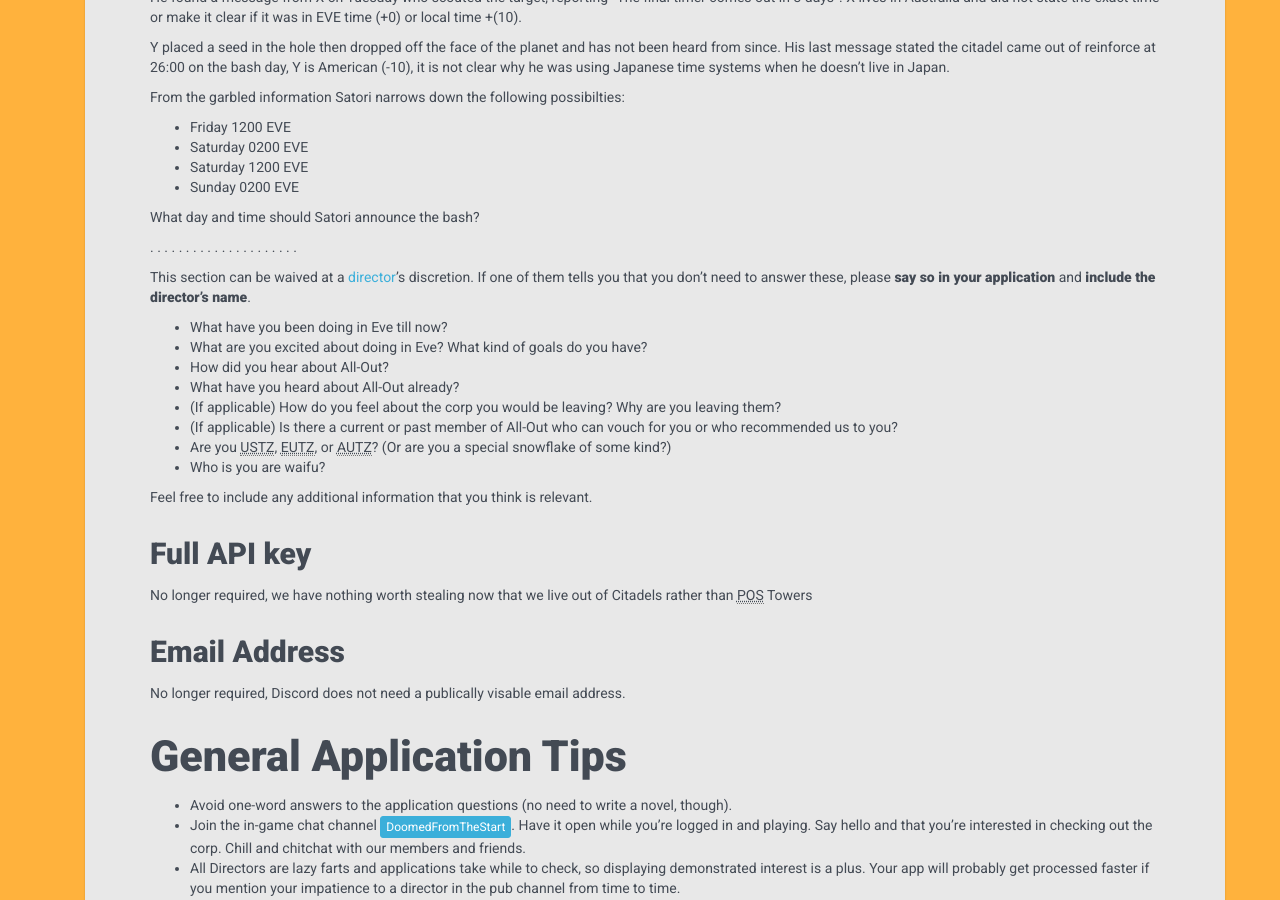
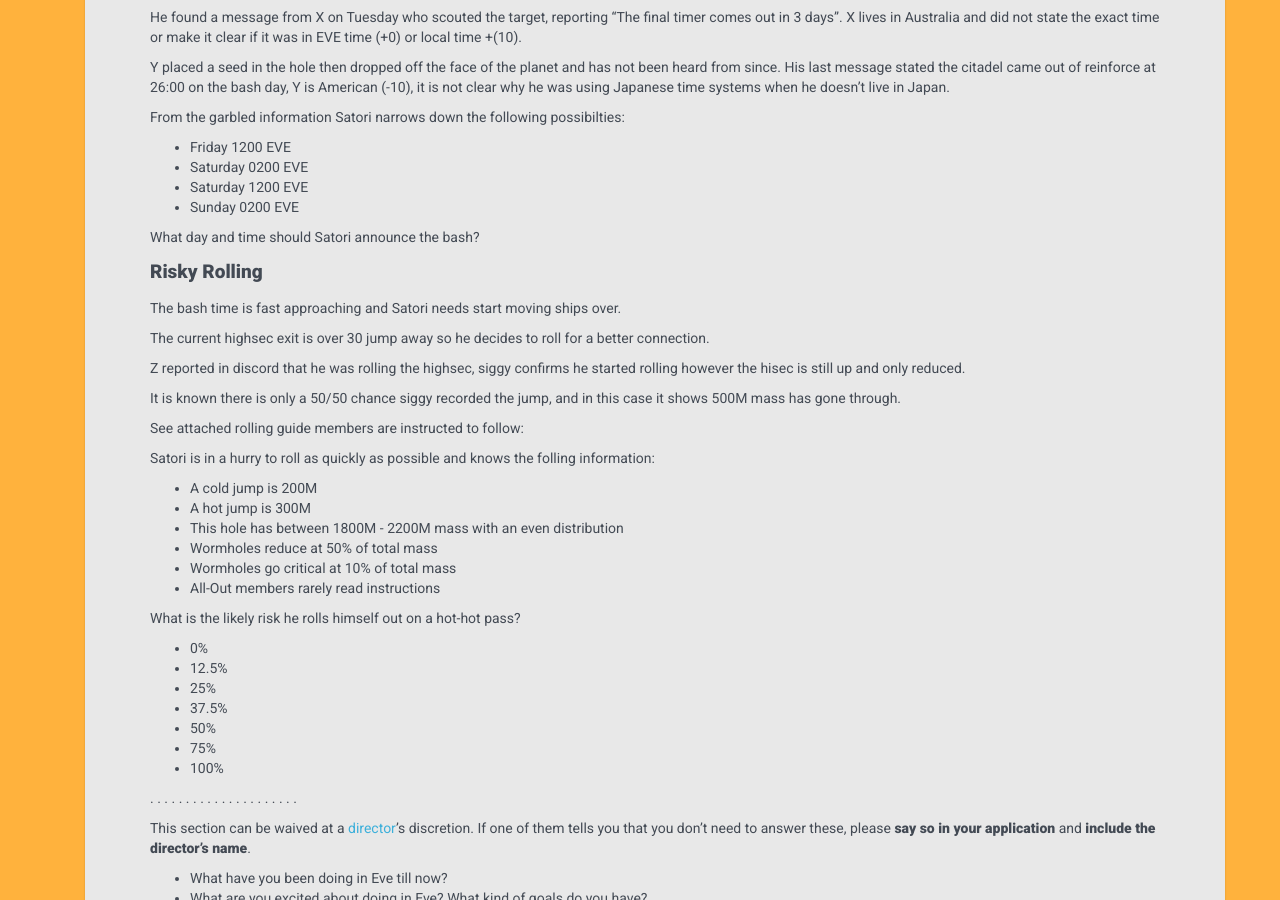
Before and after one commit to all-out/guides, a Jekyll site: the page built from _guides/applying.md, in a window 1280 px wide and 900 px high, scrolled down 900 px. Built offline with Jekyll 4.4.1, drawn with Linux system fonts in a browser that asks for light colours.

Commit message:
Update applying.md

```diff
--- a/_guides/applying.md
+++ b/_guides/applying.md
@@ -37,6 +37,36 @@ From the garbled information Satori narrows down the following possibilties:
 * Sunday 0200 EVE
 
 What day and time should Satori announce the bash?
+
+#### Risky Rolling
+The bash time is fast approaching and Satori needs start moving ships over.
+
+The current highsec exit is over 30 jump away so he decides to roll for a better connection.
+
+Z reported in discord that he was rolling the highsec, siggy confirms he started rolling however the hisec is still up and only reduced.
+
+It is known there is only a 50/50 chance siggy recorded the jump, and in this case it shows 500M mass has gone through.
+
+See attached rolling guide members are instructed to follow: <insert URL here>
+
+Satori is in a hurry to roll as quickly as possible and knows the folling information:
+
+* A cold jump is 200M
+* A hot jump is 300M
+* This hole has between 1800M - 2200M mass with an even distribution
+* Wormholes reduce at 50% of total mass
+* Wormholes go critical at 10% of total mass
+* All-Out members rarely read instructions
+
+What is the likely risk he rolls himself out on a hot-hot pass?
+
+* 0%
+* 12.5%
+* 25%
+* 37.5%
+* 50%
+* 75%
+* 100%
 
 .
 .
```
